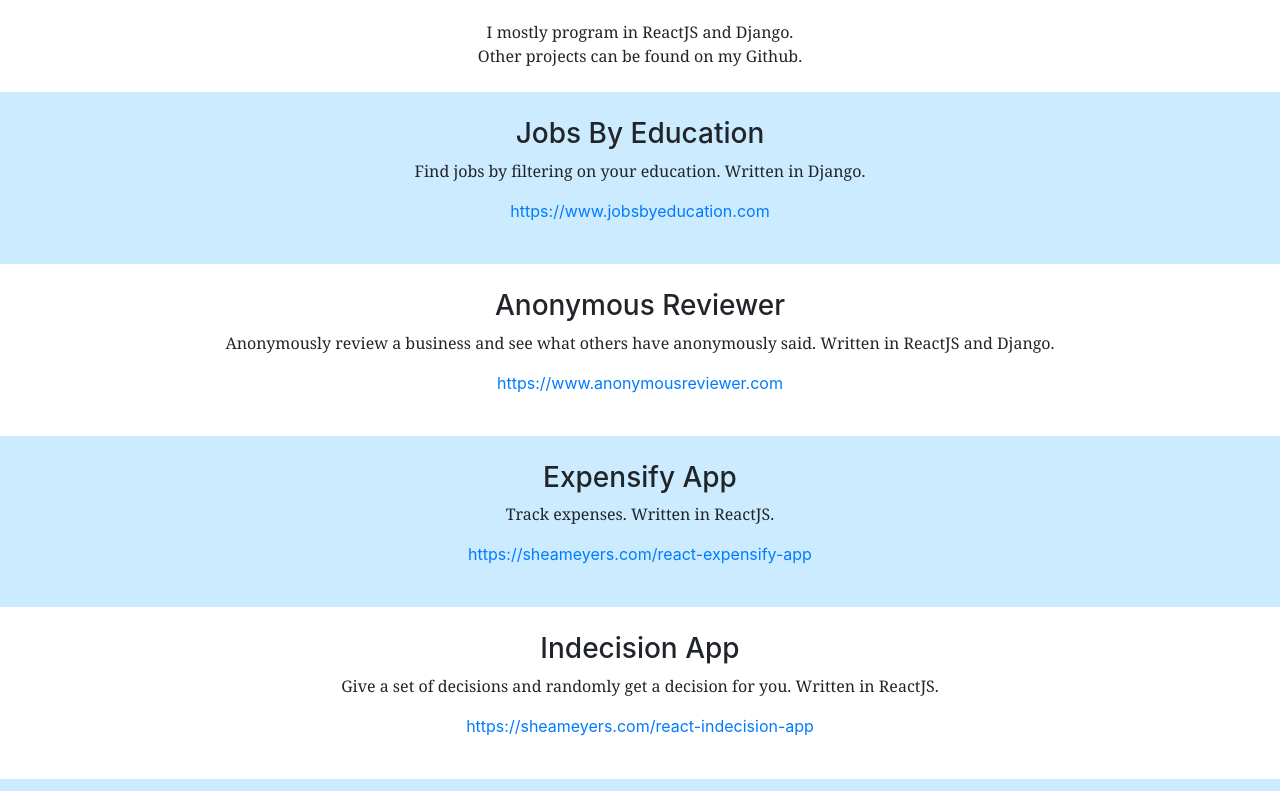
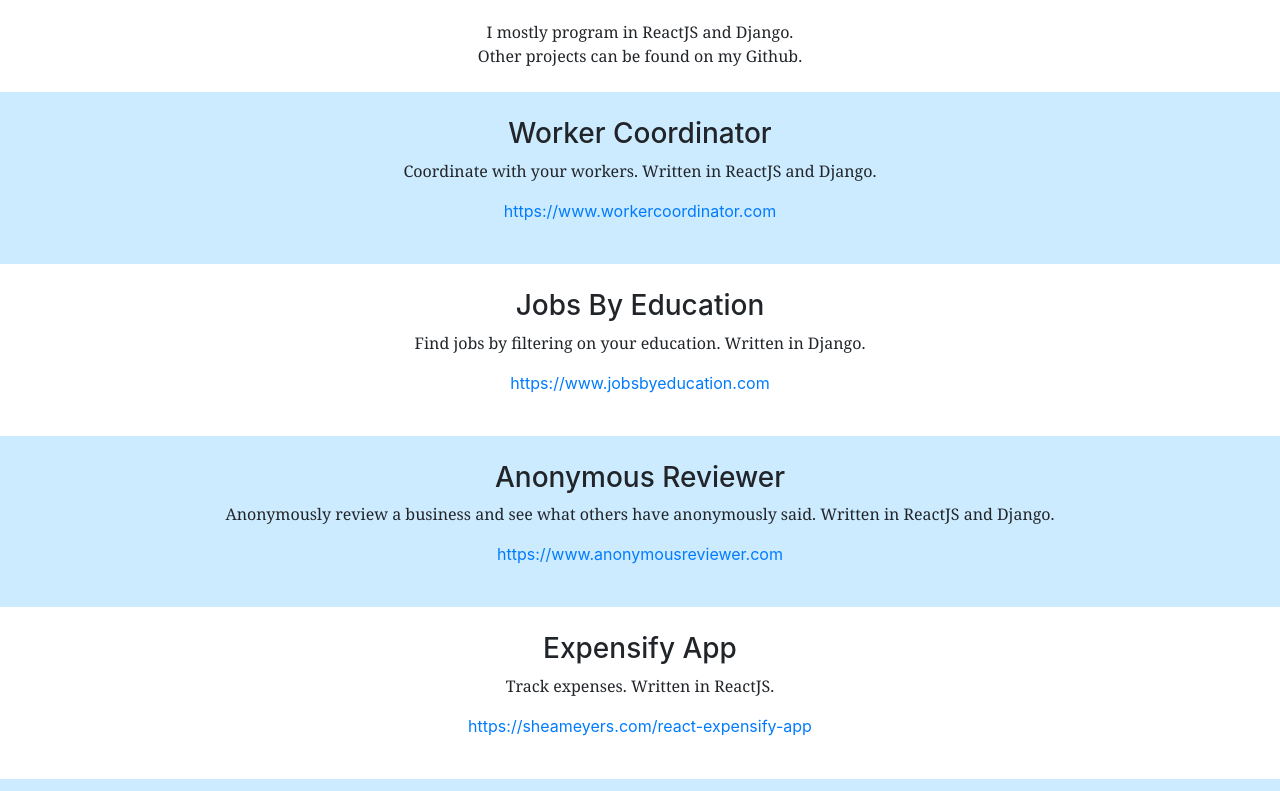
Before and after one commit to SheaMeyers/SheaMeyers.github.io, a React (Create React App) app: page / in a window 1280 px wide. Shown: the part 709-1500 px from the top of the page. Built offline with nearby package versions, Linux system fonts and the light colour scheme.

Commit message:
Add worker coordinator to projects

```diff
--- a/src/Home.tsx
+++ b/src/Home.tsx
@@ -19,21 +19,26 @@ const Home: React.FC = () => {
                 <p>Other projects can be found on my Github.</p>
                 <br/>
                 <div className="Projects-portion--project__non-white-section">
+                    <h3>Worker Coordinator</h3>
+                    <p>Coordinate with your workers.  Written in ReactJS and Django.</p>
+                    <a href="https://www.workercoordinator.com" target="_blank" rel="noopener noreferrer">https://www.workercoordinator.com</a>
+                </div>
+                <div className="Projects-portion--project__section">
                     <h3>Jobs By Education</h3>
                     <p>Find jobs by filtering on your education.  Written in Django.</p>
                     <a href="https://www.jobsbyeducation.com" target="_blank" rel="noopener noreferrer">https://www.jobsbyeducation.com</a>
                 </div>
-                <div className="Projects-portion--project__section">
+                <div className="Projects-portion--project__non-white-section">
                     <h3>Anonymous Reviewer</h3>
                     <p>Anonymously review a business and see what others have anonymously said.  Written in ReactJS and Django.</p>
                     <a href="https://www.anonymousreviewer.com" target="_blank" rel="noopener noreferrer">https://www.anonymousreviewer.com</a>
                 </div>
-                <div className="Projects-portion--project__non-white-section">
+                <div className="Projects-portion--project__section">
                     <h3>Expensify App</h3>
                     <p>Track expenses.  Written in ReactJS.</p>
                     <a href="https://sheameyers.com/react-expensify-app" target="_blank" rel="noopener noreferrer">https://sheameyers.com/react-expensify-app</a>
                 </div>
-                <div className="Projects-portion--project__section">
+                <div className="Projects-portion--project__non-white-section">
                     <h3>Indecision App</h3>
                     <p>Give a set of decisions and randomly get a decision for you.  Written in ReactJS.</p>
                     <a href="https://sheameyers.com/react-indecision-app" target="_blank" rel="noopener noreferrer">https://sheameyers.com/react-indecision-app</a>
```
Also changed, not shown: public/robots.txt, 1 other file (tests, documents, lock files or other folders).
